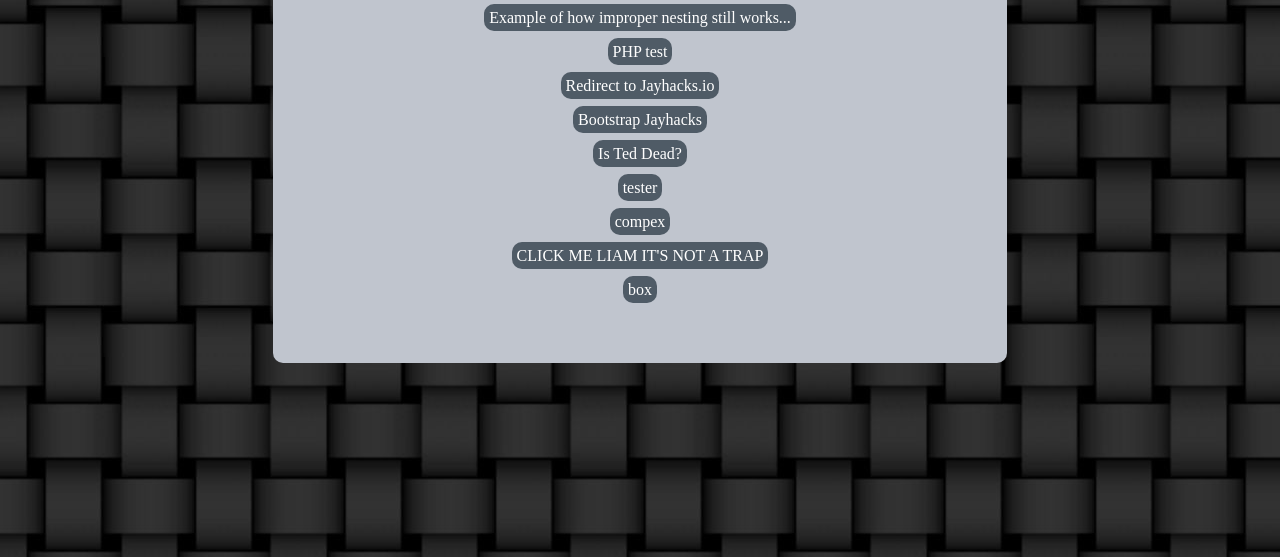
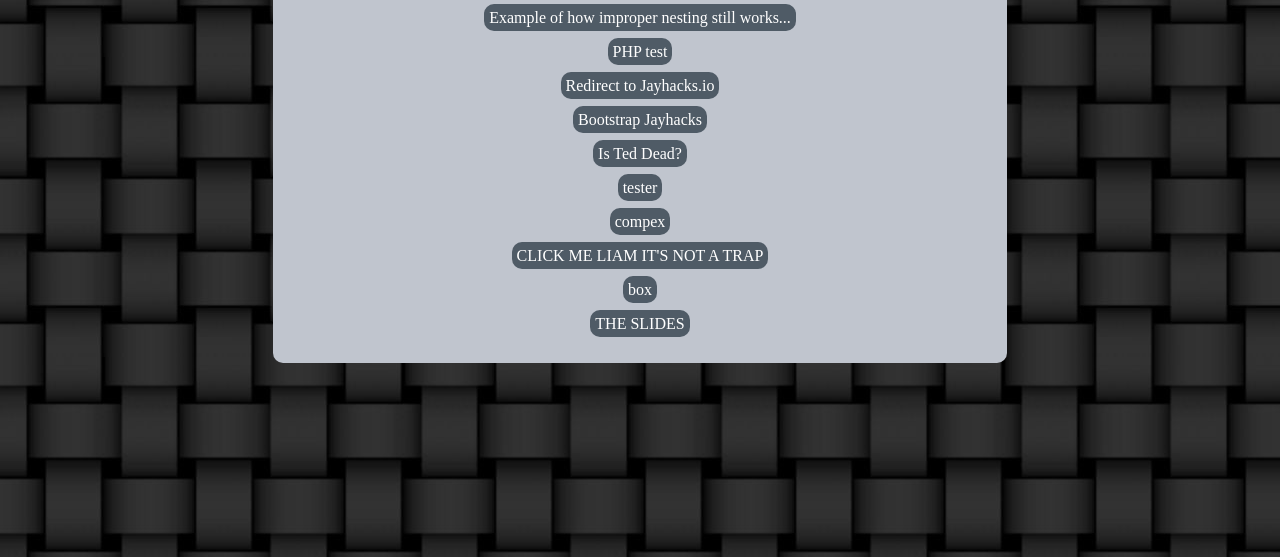
Before and after one commit to LiamOrmiston/masonwilde.github.io, a plain HTML site: page index.html in a window 1280 px wide. Shown: the part 243-800 px from the top of the page. Drawn offline with Linux system fonts and the light colour scheme.

Commit message:
Update index.html

```diff
--- a/index.html
+++ b/index.html
@@ -20,6 +20,7 @@
 			<p><a href="../compex/index.html">compex</a></p>
 			<p><a href="Liam.html">CLICK ME LIAM IT'S NOT A TRAP</a></p>
 			<p><a href="box.html">box</a></p>
+			<p><a href="https://docs.google.com/presentation/d/16d8Ls8bSthmUaHTunJbL_ALA7da0AFeg26c3CU3joa4/edit?usp=sharing">THE SLIDES</a></p>
 		</div>
 	</body>
 </html>
```
